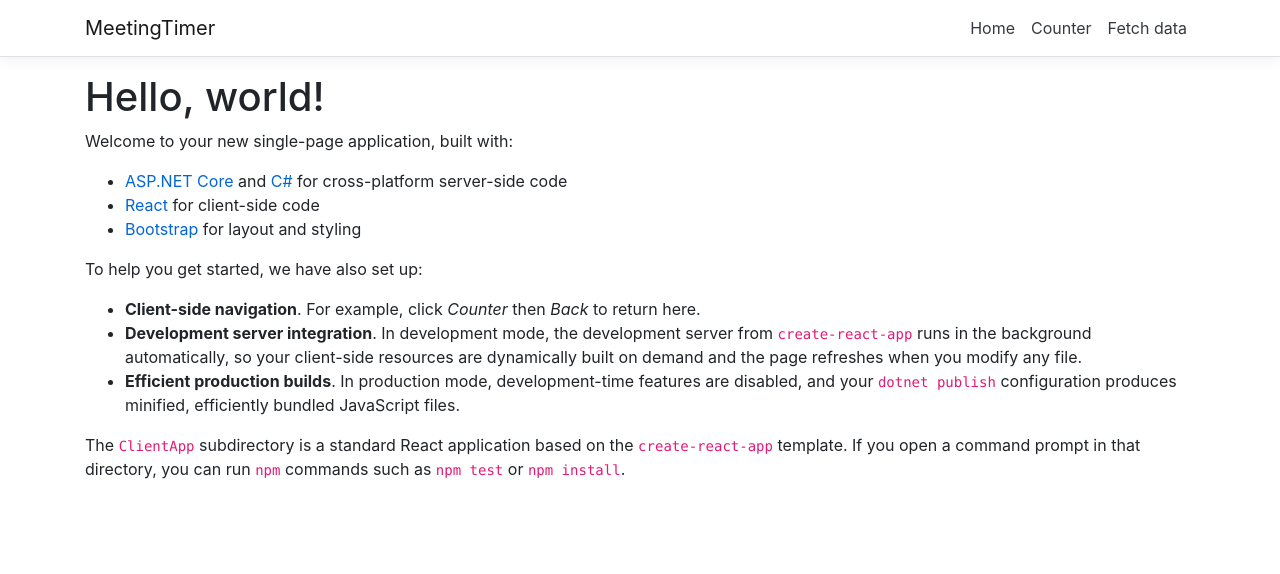
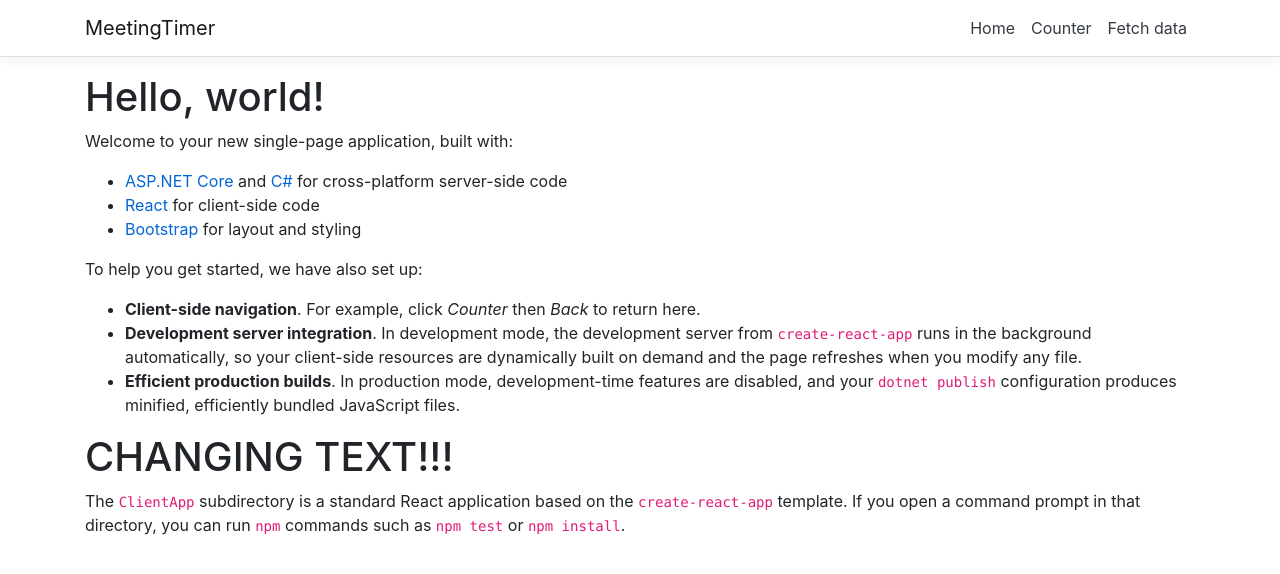
Before and after one commit to DFE-Digital/meeting-timer, a React (Create React App) app in the folder MeetingTimer/ClientApp/: page / in a window 1280 px wide. Shown: the top 574 px of the page. Built offline with nearby package versions, Linux system fonts and the light colour scheme.

Commit message:
add text to home

```diff
--- a/MeetingTimer/ClientApp/src/components/Home.js
+++ b/MeetingTimer/ClientApp/src/components/Home.js
@@ -19,6 +19,7 @@ export class Home extends Component {
           <li><strong>Development server integration</strong>. In development mode, the development server from <code>create-react-app</code> runs in the background automatically, so your client-side resources are dynamically built on demand and the page refreshes when you modify any file.</li>
           <li><strong>Efficient production builds</strong>. In production mode, development-time features are disabled, and your <code>dotnet publish</code> configuration produces minified, efficiently bundled JavaScript files.</li>
         </ul>
+        <h1>CHANGING TEXT!!!</h1>
         <p>The <code>ClientApp</code> subdirectory is a standard React application based on the <code>create-react-app</code> template. If you open a command prompt in that directory, you can run <code>npm</code> commands such as <code>npm test</code> or <code>npm install</code>.</p>
       </div>
     );
```
